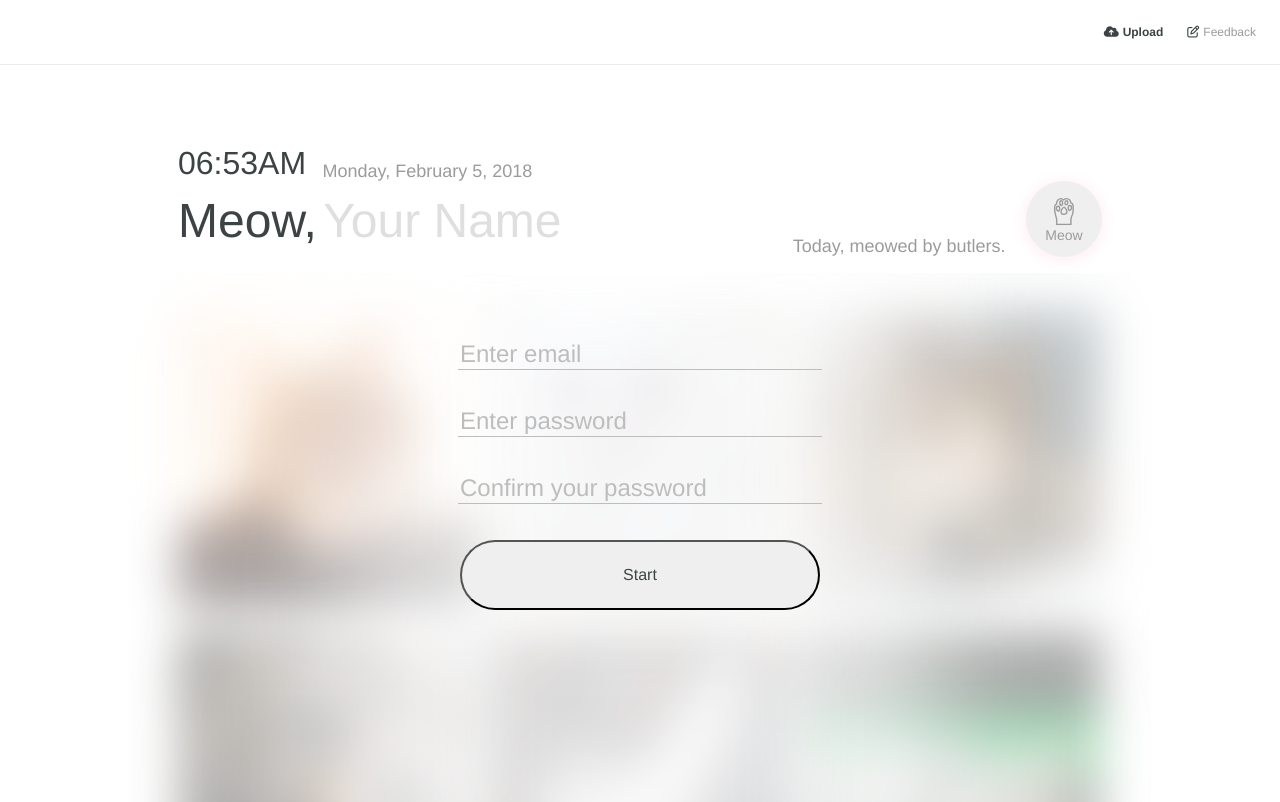
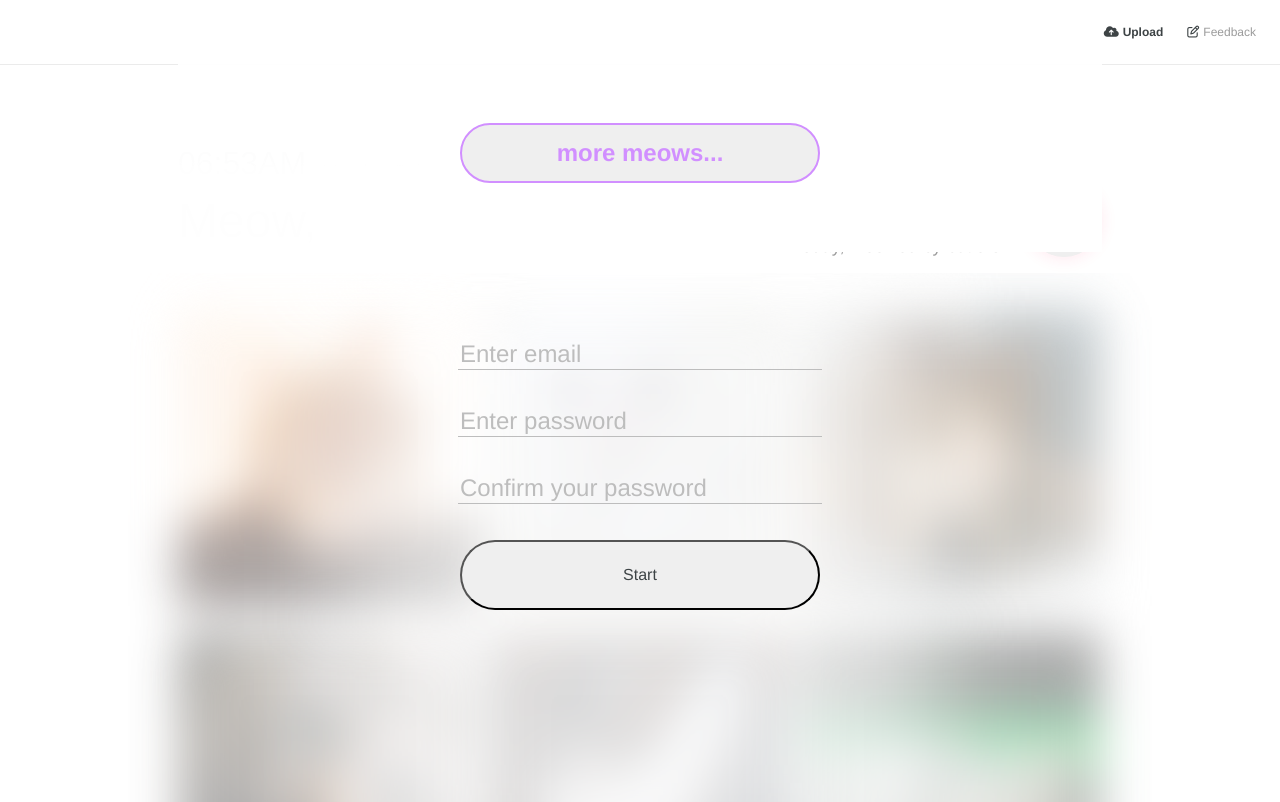
Before and after one commit to onlymytho/meow, a browser extension: page meow_dev/index.html in a window 1280 px wide. Shown: the top 802 px of the page. Drawn offline with Linux system fonts and the light colour scheme; no server answers.

Commit message:
Insert bg-teaser

```diff
--- a/meow_dev/index.html
+++ b/meow_dev/index.html
@@ -131,6 +131,9 @@
         </div>
         <div class="more">
             <button id="more_meows" type="button" name="more">more meows...</button>
+            <div class="teaser">
+                <img src="./bg-teaser.png" alt="">
+            </div>
             <!-- <form id="paypal" action="https://www.paypal.com/cgi-bin/webscr" method="post" target="_blank">
                 <input type="hidden" name="cmd" value="_s-xclick">
                 <input type="hidden" name="hosted_button_id" value="3LWWLEE2JCRGG">
--- a/meow_dev/master.css
+++ b/meow_dev/master.css
@@ -306,6 +306,7 @@ body {
 
 .more {
     text-align: center;
+    position: relative;
 }
 .more button {
     padding: 14px 28px;
@@ -321,6 +322,11 @@ body {
     transition: all ease 0.2s;
     overflow: hidden;
     margin-bottom: 80px;
+    position: absolute;
+
+    top: -150px;
+    left:0; right:0;
+    z-index: 50;
 }
 .more button:hover {
     background: #D18FFF;
@@ -329,6 +335,12 @@ body {
 .more form#paypal {
     outline: none;
 }
+.more .teaser {
+    position: absolute;
+    top: calc(-300px - 24px);
+    left: 0; right:0;
+}
+
 
 .viewer {
     position: fixed;
--- a/meow_dev/popup.js
+++ b/meow_dev/popup.js
@@ -359,7 +359,7 @@ function addEventListener() {
 //  MAIN
 meow_button_count = 0
 display_initiation()
-call_images(6)
+call_images(9)
 get_username()
 adjust_input_width()
 get_currenttime()
```
Also changed, not shown: meow_dev/bg-teaser.png (added).
